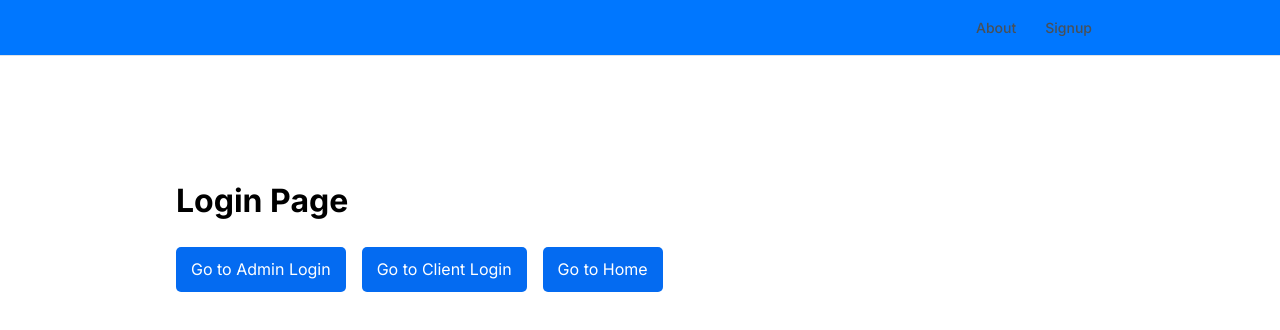
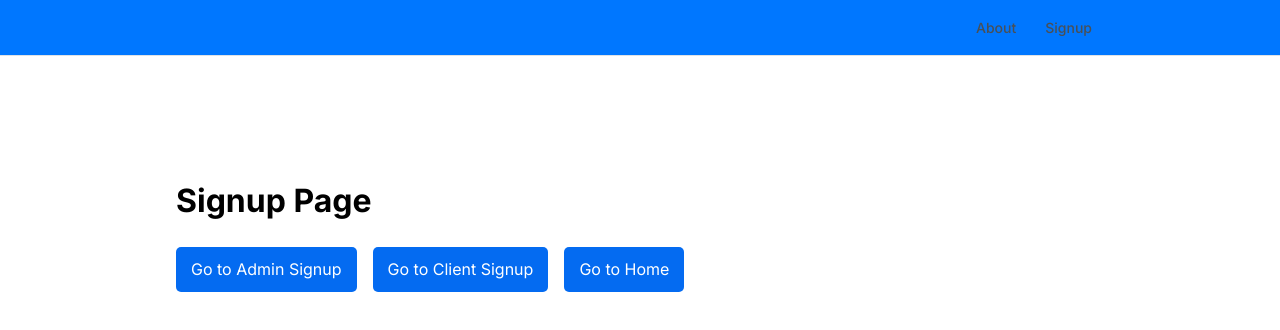
Before and after one commit to susmitaVyrazu/todo, a Next.js app: page /signup in a window 1280 px wide. Shown: the top 330 px of the page. Built offline with nearby package versions, Linux system fonts and the light colour scheme; some icons are missing.

Commit message:
localstorage issue fixed v-2

```diff
--- a/src/app/signup/page.tsx
+++ b/src/app/signup/page.tsx
@@ -5,11 +5,11 @@ import { Group, Container } from '@mantine/core'
 const LoginAdmin = () => {
   return (
     <Container>
-      <h1>Login Page</h1>
+      <h1>Signup Page</h1>
       <Group>
 
-        <Link className="btns" href="/signup/signupAdmin">Go to Admin Login</Link>
-        <Link className="btns" href="/signup/signupClient">Go to Client Login</Link>
+        <Link className="btns" href="/signup/signupAdmin">Go to Admin Signup</Link>
+        <Link className="btns" href="/signup/signupClient">Go to Client Signup</Link>
         <Link className="btns" href="/">Go to Home</Link>
       </Group>
     </Container>
--- a/src/app/todoList/page.tsx
+++ b/src/app/todoList/page.tsx
@@ -3,7 +3,7 @@ import React, { useState, useEffect } from 'react'
 import Link from 'next/link';
 // import { useDisclosure } from '@mantine/hooks';
 import { Modal, Button, Container, Group, Title, Card, Text, useMantineColorScheme, Input, TextInput, rem } from '@mantine/core';
-import { Trash, MoonStars, Sun, Edit } from 'tabler-icons-react';
+import { Trash, MoonStars, Sun, Eye } from 'tabler-icons-react';
 // import { IconExclamationCircle } from '@tabler/icons-react';
 import styles from './page.module.css'
 
@@ -152,7 +152,7 @@ const Page = () => {
                                             }}>
 
                                             {/* //  href={`/todoList/${i.title}`}   */}
-                                            <Edit
+                                            <Eye
                                                 size={28}
                                                 strokeWidth={1.5}
                                                 color={colorScheme === "light" ? 'green' : "#ced4da"}
```
